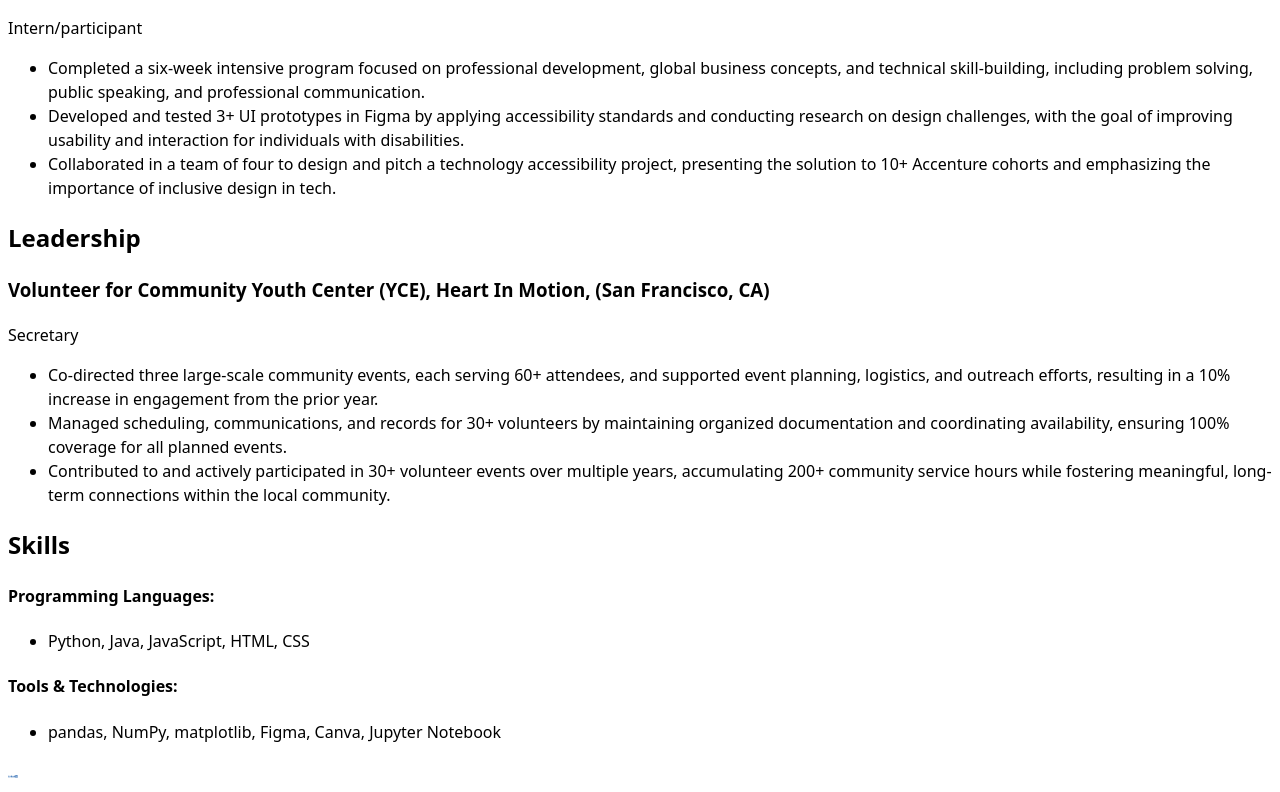
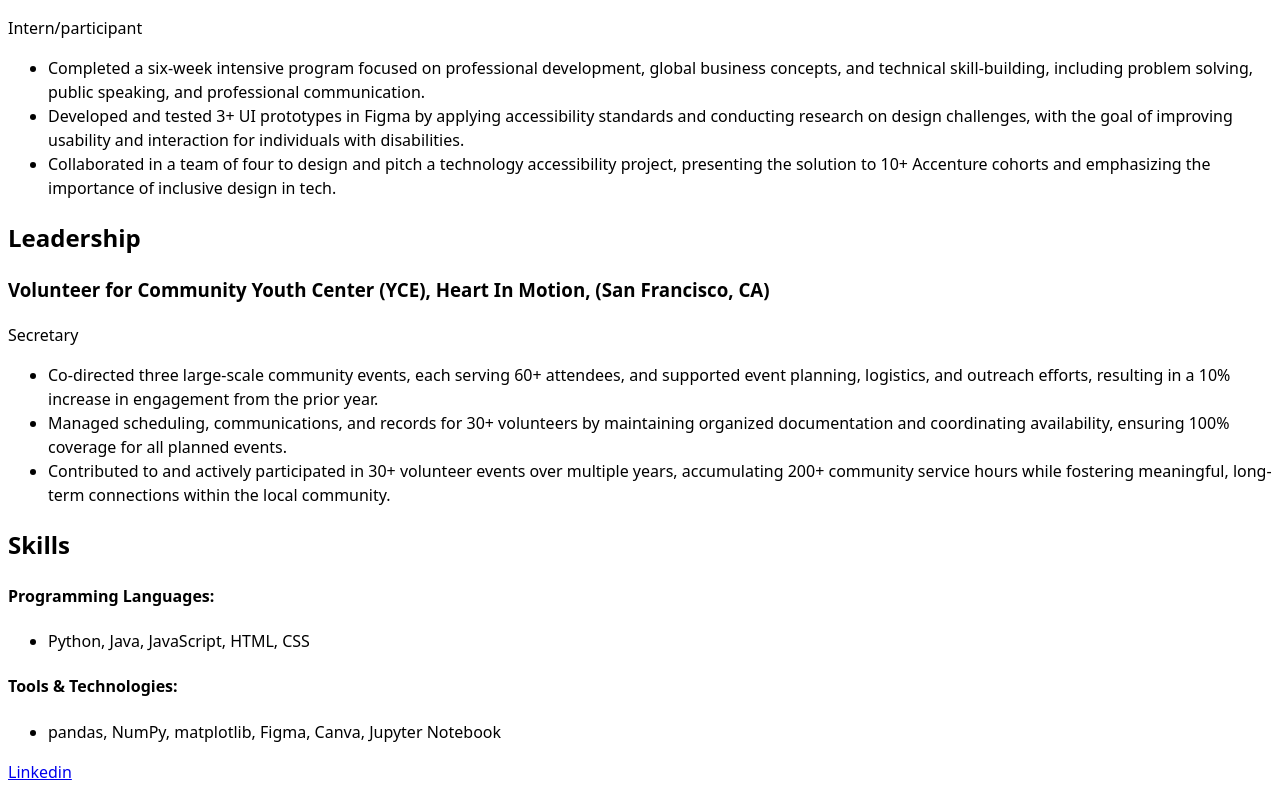
Before and after one commit to kgtam-byte/portfolio, a plain HTML site: page resume/index.html in a window 1280 px wide. Shown: the part 741-1533 px from the top of the page. Drawn offline with Linux system fonts and the light colour scheme; files that its build step writes are made by us from their sources.

Commit message:
update resume

```diff
--- a/resume/index.html
+++ b/resume/index.html
@@ -111,7 +111,10 @@
 
     <section id="socials">
         <a href="https://www.linkedin.com/in/kaitlyntam0330/" target="_blank">
+            <!--
             <img src="../images/linkedin.png" alt="LinkedIn logo with link to linkedin profile" class="linkedin-icon">
+        -->
+        Linkedin
         </a>
     </section>
 
--- a/style.css
+++ b/style.css
@@ -8,7 +8,9 @@ img {
     width: 300px;
     height: auto;
 }
+/*
 .linkedin-icon {
     width: 10px;
     height: auto;
 }
+*/
```
